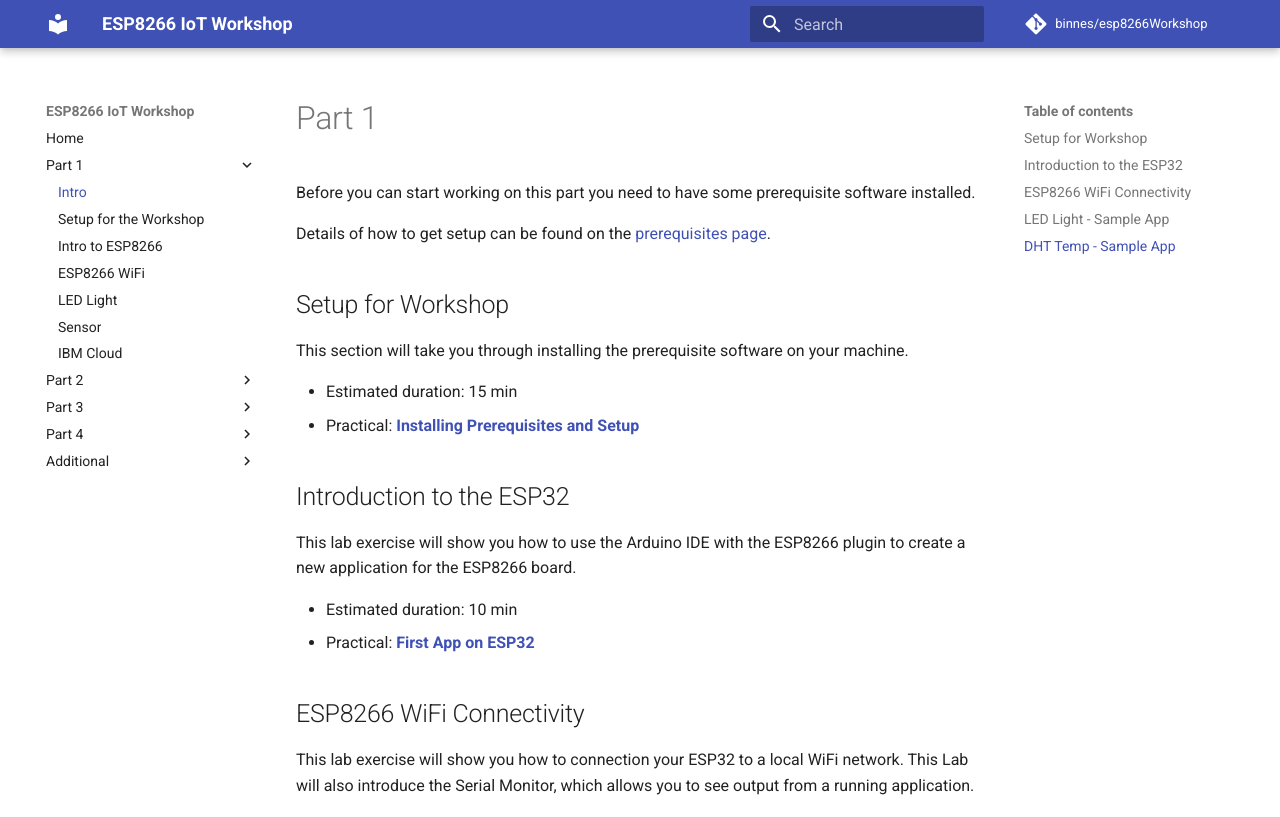
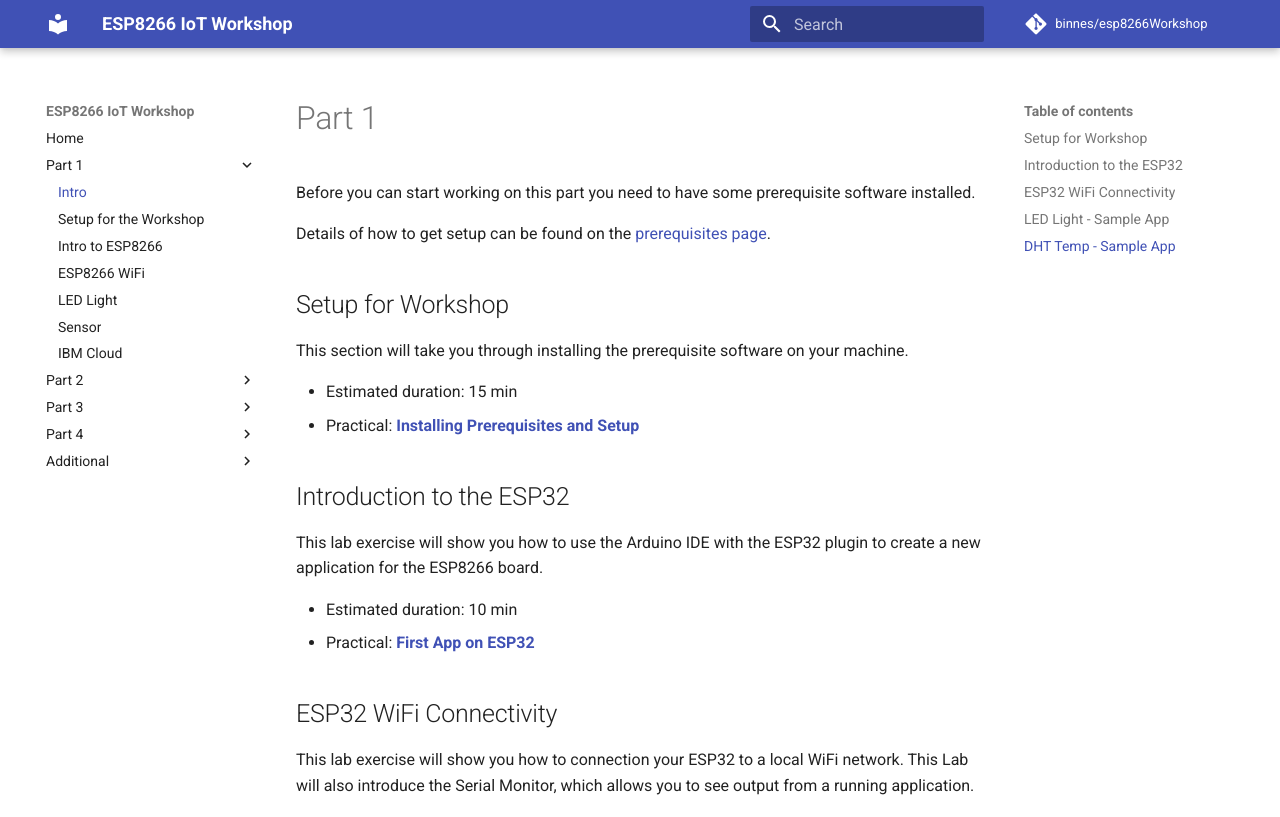
Before and after one commit to mdragone1/ESP32-IoT-Workshop, an MkDocs documentation site: the page built from docs/part1/README.md, in a window 1280 px wide and 1351 px high. Shown: the top 817 px of the window. Built offline with MkDocs 1.6.1 and Material for MkDocs 9.7.7, drawn with Linux system fonts in a browser that asks for light colours; comment, search, counter and statistics services are not loaded.

Commit message:
Update README.md

```diff
--- a/docs/part1/README.md
+++ b/docs/part1/README.md
@@ -13,12 +13,12 @@ This section will take you through installing the prerequisite software on your
 
 ## Introduction to the ESP32
 
-This lab exercise will show you how to use the Arduino IDE with the ESP8266 plugin to create a new application for the ESP8266 board.
+This lab exercise will show you how to use the Arduino IDE with the ESP32 plugin to create a new application for the ESP8266 board.
 
 - Estimated duration: 10 min
 - Practical: [**First App on ESP32**](FIRSTAPP.md)
 
-## ESP8266 WiFi Connectivity
+## ESP32 WiFi Connectivity
 
 This lab exercise will show you how to connection your ESP32 to a local WiFi network. This Lab will also introduce the Serial Monitor, which allows you to see output from a running application.
 
```
